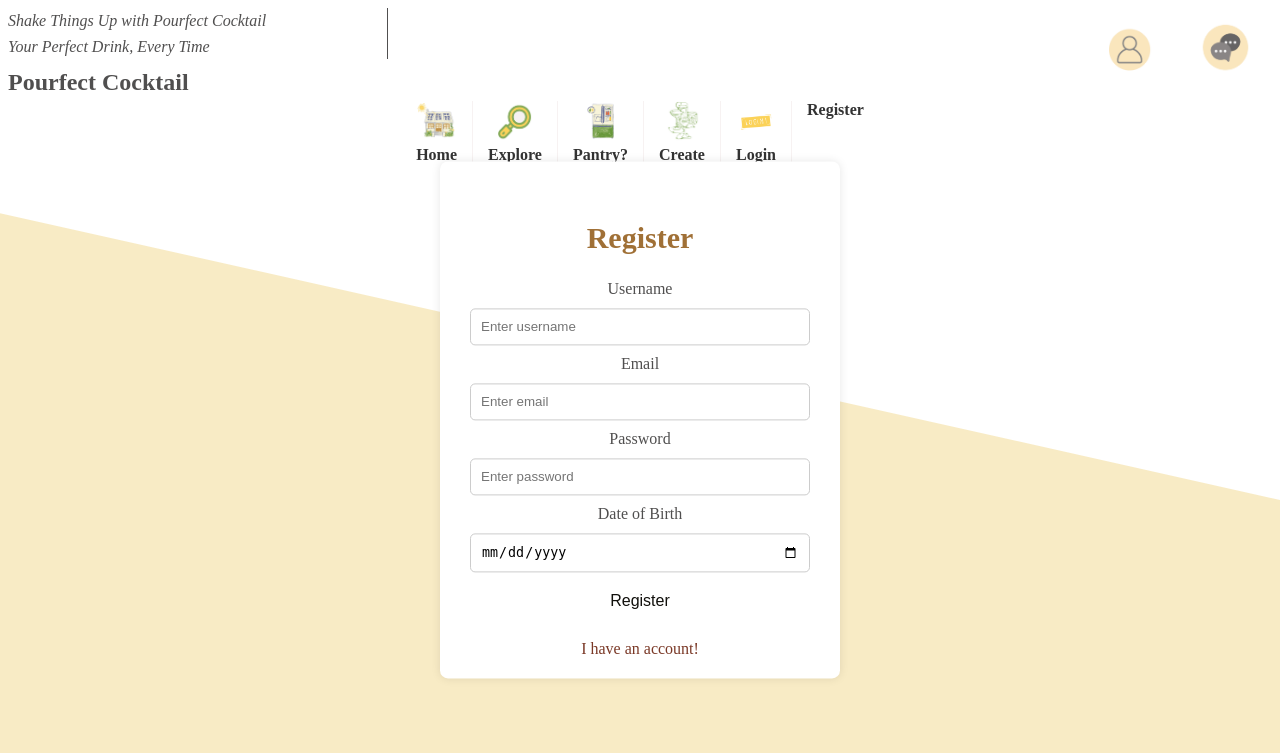
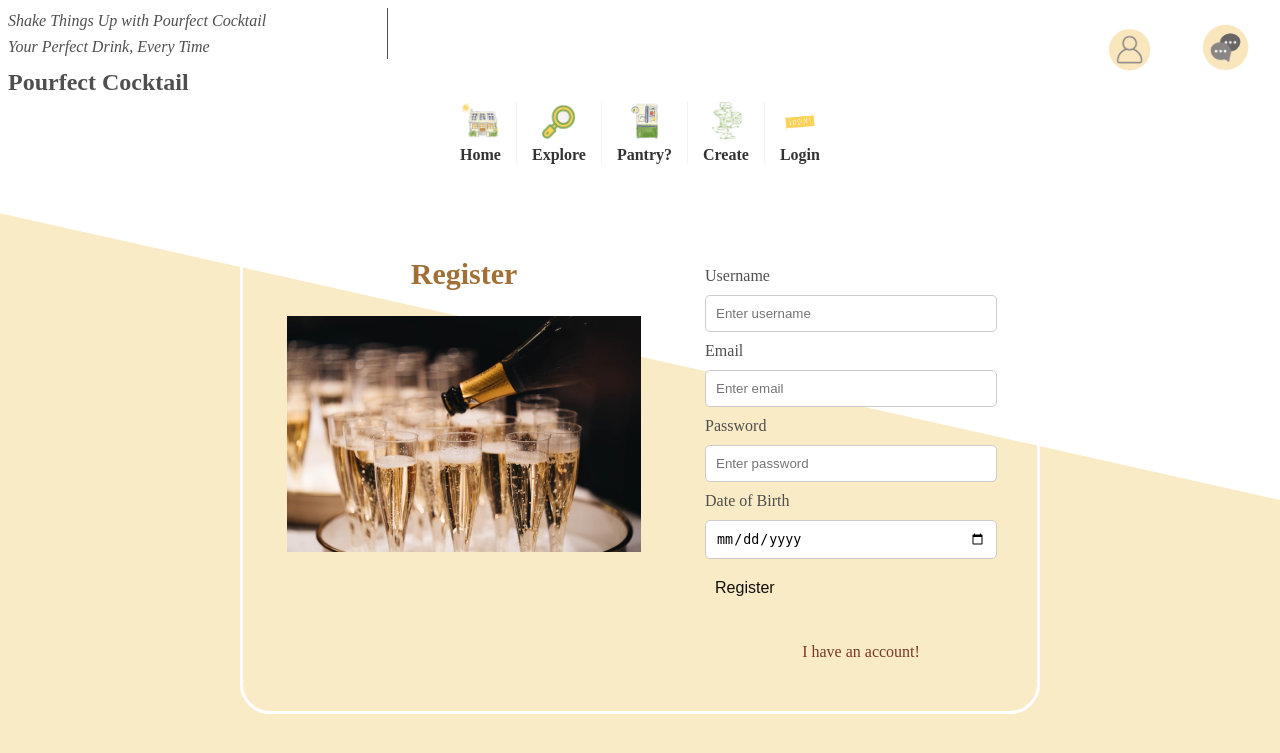
Before and after one commit to cs-ucc-ie/Team-15, a Flask app: page /register.html in a window 1280 px wide. Shown: the top 753 px of the page. Run offline with Flask 3, Linux system fonts and the light colour scheme.

Commit message:
Register and login pages updated. Register removed from nav bar

```diff
--- a/static/styles.css
+++ b/static/styles.css
@@ -314,7 +314,7 @@ div a img:hover {
     transform: scale(1.05);
 }
 
-/* login css */
+/* css for login and register containers */
 .login-container {
     display: flex;
     width: 800px;
@@ -361,20 +361,6 @@ div a img:hover {
     flex-direction: column;
     justify-content: center;
     align-items: center;
-}
-
-.register-container {
-    background: white;
-    padding: 20px;
-    box-shadow: 0px 0px 10px rgba(0, 0, 0, 0.1);
-    border-radius: 8px;
-    text-align: center;
-    margin-top: 20px;
-    width: 400px;
-    position: absolute;
-    top: 50%;
-    left: 50%;
-    transform: translate(-50%, -50%);
 }
 
 input {
--- a/templates/navbar.html
+++ b/templates/navbar.html
@@ -37,7 +37,6 @@
                     <li><a href="{{ url_for('logout') }}"><img src="{{ url_for('static', filename='logout.png') }}" alt="Logout"> Logout</a></li>
                 {% else %}
                     <li><a href="{{ url_for('login') }}"><img src="{{ url_for('static', filename='login.png') }}" alt="Login"> Login</a></li>
-                    <li><a href="{{ url_for('register') }}">Register</a></li>
                 {% endif %}
             </ul>
         </nav>
--- a/templates/register.html
+++ b/templates/register.html
@@ -11,8 +11,14 @@
     <!-- Nav Bar -->
     {% include 'navbar.html' %}
 
-    <div class="register-container">
+    <div class="login-container">
+        <div col col1>
         <h2>Register</h2>
+        <div class="image-layer">
+            <img src="/static/champagne.jpg" alt="champagne glasses" class="form-image-main">
+           </div>
+       </div>
+       <div class="col col-2">
         <form action="/register.html" method="POST">
             <label for="username">Username </label>
             <input type="username" class="form-control" id="username" placeholder="Enter username" name="username" required>
@@ -35,6 +41,7 @@
             <p id="error-message"></p>
         </form>
         <a href="/login.html"> I have an account!</a>
+        </div>
     </div>
 
 
```
Also changed, not shown: templates/login.html (+3 -10 lines), static/champagne.jpg (added).
